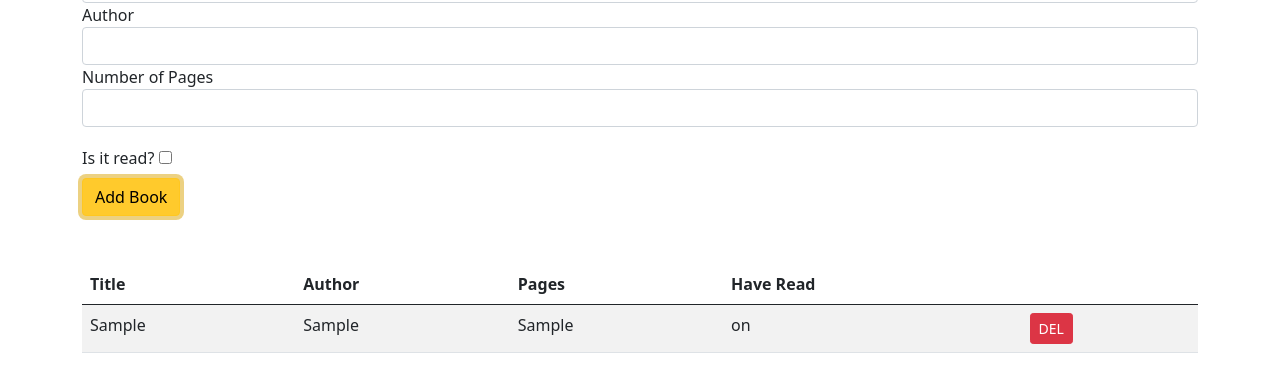
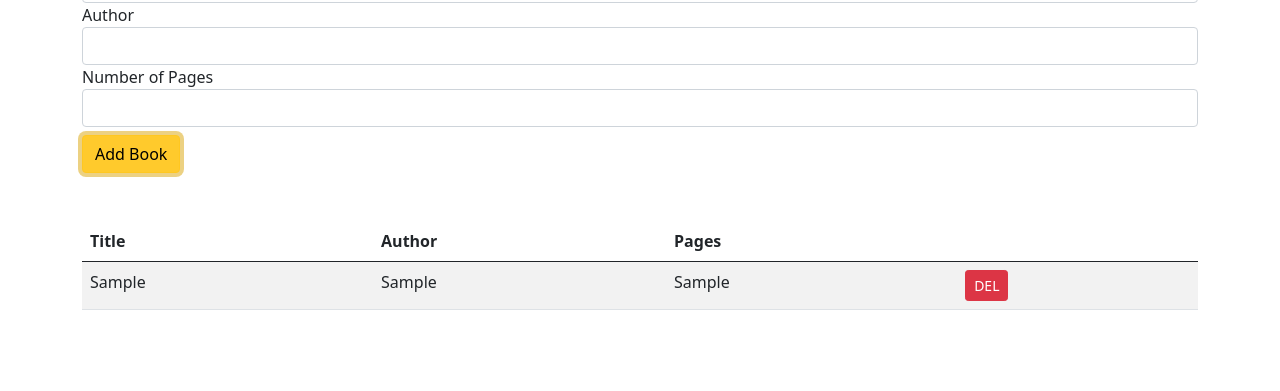
Before and after one commit to bdarab/good-library, a plain HTML site: page index.html in a window 1280 px wide. Both pictures are taken after typing "Sample", "Sample", "Sample" into the empty fields and a click on the input "Add Book". Shown: the part 279-670 px from the top of the page. Drawn offline with nearby package versions, Linux system fonts and the light colour scheme; a web font is replaced by a local one.

Commit message:
The Final Commit

```diff
--- a/app.js
+++ b/app.js
@@ -1,11 +1,10 @@
 /* 1. Book Class */
 class Book {
   // the constructor...
-  constructor(title, author, pageNum, read) {
+  constructor(title, author, pageNum) {
     this.title = title
     this.author = author
     this.pageNum = pageNum
-    this.read = read
   }
 }
 
@@ -22,7 +21,6 @@ class DisplayBooks {
       <td>${book.title}</td>
       <td>${book.author}</td>
       <td>${book.pageNum}</td>
-      <td>${book.read}</td>
       <td><a href="#" class="btn btn-danger btn-sm delete">DEL</a></td>
     `
     list.appendChild(row)
@@ -49,8 +47,7 @@ class DisplayBooks {
   static clearInputs() {
     document.querySelector('#title').value = ''
     document.querySelector('#author').value = ''
-    document.querySelector('#pagenum').value = ''
-    document.querySelector('#isread').value = ''
+    document.querySelector('#pageNum').value = ''
   }
 }
 
@@ -91,15 +88,14 @@ document.querySelector('#book-form').addEventListener('submit', (e) => {
   // get values
   const title = document.querySelector('#title').value
   const author = document.querySelector('#author').value
-  const pageNum = document.querySelector('#pagenum').value
-  const read = document.querySelector('#isread').value
+  const pageNum = document.querySelector('#pageNum').value
 
   // Validate
   if (title === '' || author === '' || pageNum === '') {
     DisplayBooks.showAlert('Please fill all fields', 'danger')
   } else {
     // instantiate Books
-    const book = new Book(title, author, pageNum, read)
+    const book = new Book(title, author, pageNum)
     // Add to display
     DisplayBooks.addBookToLibrary(book)
     // Add book to Storage
@@ -126,8 +122,3 @@ document.querySelector('#book-list').addEventListener('click', (e) => {
   // Alert confirmation
   DisplayBooks.showAlert('the book has been removed', 'danger')
 })
-
-function check() {
-  document.getElementById("isread").checked = true;
-  read.textContent = 'Read'
-}
--- a/index.html
+++ b/index.html
@@ -40,11 +40,7 @@
         </div>
         <div class="form-group">
           <label for="pagenum">Number of Pages </label>
-          <input type="text" id="pagenum" class="form-control" />
-        </div>
-        <div class="form-group">
-          <label for="isread">Is it read?</label>
-          <input type="checkbox" id="isread" class="mt-4" />
+          <input type="text" id="pageNum" class="form-control" />
         </div>
         <input class="btn btn-warning mt-2" type="submit" value="Add Book" />
       </form>
@@ -54,7 +50,6 @@
             <th class="title">Title</th>
             <th>Author</th>
             <th>Pages</th>
-            <th>Have Read</th>
             <th></th>
           </tr>
         </thead>
```
